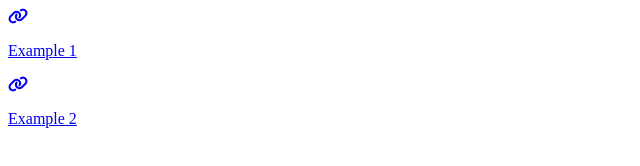
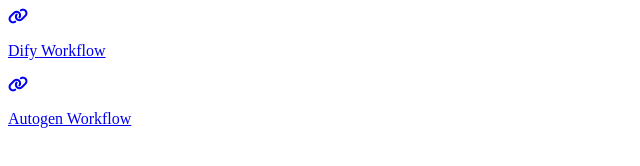
Before and after one commit to henrynn/demohub, a plain HTML site: page index.html in a window 1280 px wide. Shown: the whole page, without its empty margins (0-640 px from the left). Drawn offline with Linux system fonts and the light colour scheme.

Commit message:
Update index.html

```diff
--- a/index.html
+++ b/index.html
@@ -22,13 +22,13 @@
     <div class="Dify">
         <a href="http://dify.eastus.cloudapp.azure.com/" target="_blank">
             <i class="fas fa-link"></i>
-            <p>Example 1</p>
+            <p>Dify Workflow</p>
         </a>
     </div>
     <div class="Autogen">
         <a href="http://20.64.244.205:8081/build" target="_blank">
             <i class="fas fa-link"></i>
-            <p>Example 2</p>
+            <p>Autogen Workflow</p>
         </a>
     </div>
 </body>
```
